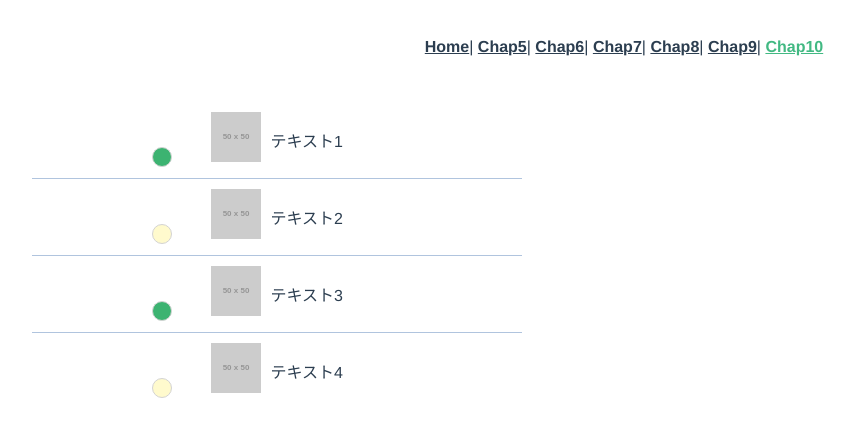
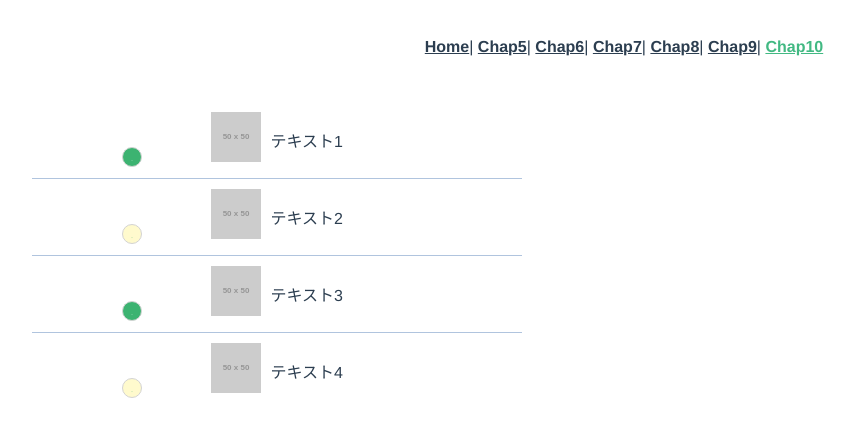
Before and after one commit to kawa1228/vuebook2-sample, a Vue app: page /chap10 in a window 1280 px wide. Shown: the top 436 px of the page, without its empty margins (16-870 px from the left). Built offline with nearby package versions, Linux system fonts and the light colour scheme.

Commit message:
擬似要素で賞の文字を追加

```diff
--- a/src/views/Chap10.vue
+++ b/src/views/Chap10.vue
@@ -54,10 +54,12 @@ ul
   border-radius: 50%
   position: absolute
   top: 45px
-  left: 120px
-  // height: 20px
-
+  left: 90px
   // :nth-of-type(n) 要素ごとに数えたn番目を指定
+.order::before
+  content: '賞'
+  font-size: 1px
+  display: inline-block
 .ranking-item:nth-of-type(odd) .order
   border-color: #d3d3d3
   color: #fff
```
